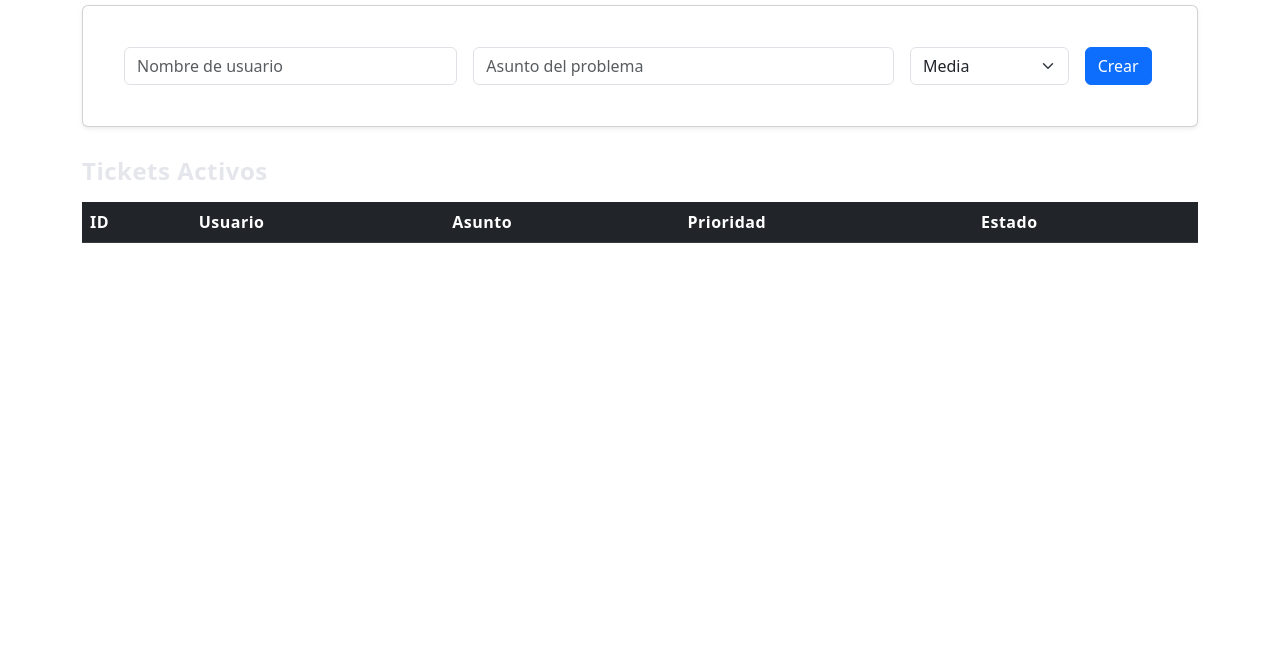
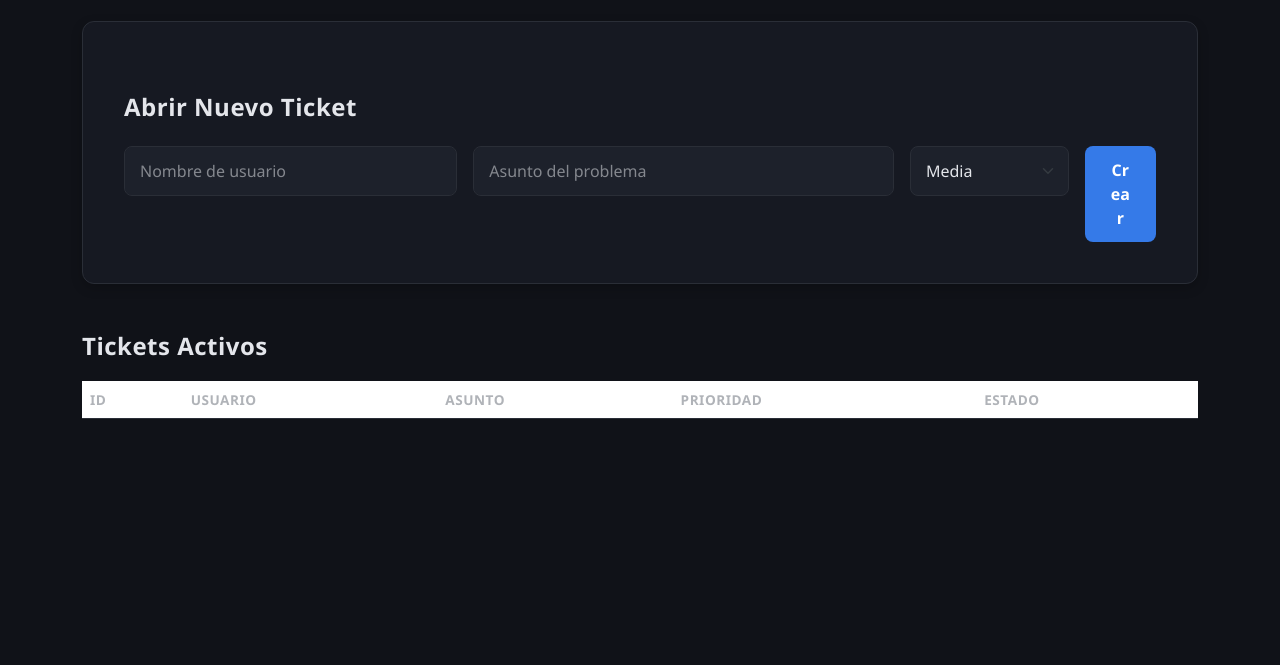
Before and after one commit to carlostapiao/Arquitectura-personal-final, a website: page app/src/public/index.html in a window 1280 px wide. Shown: the part 135-800 px from the top of the page. Drawn offline with nearby package versions, Linux system fonts and the light colour scheme; no server answers.

Commit message:
prueba 19

```diff
--- a/app/src/public/index.html
+++ b/app/src/public/index.html
@@ -4,16 +4,18 @@
     <meta charset="UTF-8">
     <meta name="viewport" content="width=device-width, initial-scale=1.0">
     <title>IT Support System - Lab 21</title>
-    <!-- El punto '.' es clave para que APIM encuentre el CSS -->
-    <link rel="stylesheet" href="./style.css">
+    <!-- Bootstrap desde CDN (Siempre funciona) -->
     <link href="https://cdn.jsdelivr.net/npm/bootstrap@5.3.0/dist/css/bootstrap.min.css" rel="stylesheet">
+    <!-- Tu estilo personalizado (Ruta relativa limpia) -->
+    <link rel="stylesheet" href="style.css">
 </head>
-<body class="container mt-5">
-    <h1 class="mb-4">IT Support System Lab 21</h1>
+<body>
+    <div class="container mt-5">
+        <h1>IT Support System</h1>
 
-    <div class="card mb-4 shadow-sm">
+        <div class="card mb-5">
             <div class="card-body">
-            <h2 class="card-title h4">Abrir Nuevo Ticket</h2>
+                <h2 class="h4 mb-4">Abrir Nuevo Ticket</h2>
                 <form id="ticketForm" class="row g-3">
                     <div class="col-md-4">
                         <input type="text" id="usuario" class="form-control" placeholder="Nombre de usuario" required>
@@ -26,20 +28,18 @@
                             <option value="Baja">Baja</option>
                             <option value="Media" selected>Media</option>
                             <option value="Alta">Alta</option>
-                        <option value="Crítica">Crítica</option>
                         </select>
                     </div>
                     <div class="col-md-1">
-                    <button type="submit" class="btn btn-primary">Crear</button>
+                        <button type="submit" class="btn btn-primary w-100">Crear</button>
                     </div>
                 </form>
             </div>
         </div>
 
         <h2 class="h4 mb-3">Tickets Activos</h2>
-    <div class="table-responsive">
-        <table class="table table-striped table-hover">
-            <thead class="table-dark">
+        <table class="table table-hover">
+            <thead>
                 <tr>
                     <th>ID</th>
                     <th>Usuario</th>
@@ -49,12 +49,12 @@
                 </tr>
             </thead>
             <tbody id="ticketsTableBody">
-                <!-- Los datos se cargan aquí vía JS -->
+                <!-- Los datos se cargarán aquí -->
             </tbody>
         </table>
     </div>
 
-    <!-- El punto '.' asegura que cargue el JS a través del APIM -->
-    <script src="./script.js"></script>
+    <!-- Script principal (Ruta relativa limpia) -->
+    <script src="script.js"></script>
 </body>
 </html>
--- a/app/src/public/style.css
+++ b/app/src/public/style.css
@@ -1,19 +1,17 @@
-/* --- style.css: MODO OSCURO PROFESIONAL (Actualizado) --- */
+/* --- style.css: MODO OSCURO PROFESIONAL --- */
 
-/* 1. Variables globales para cambiar colores fácilmente */
 :root {
-    --bg-color: #101218;        /* Fondo ultra oscuro */
-    --card-bg-color: #161922;   /* Fondo de tarjetas ligeramente más claro */
-    --text-color: #e4e6eb;      /* Texto principal claro */
-    --text-muted: #b0b3b8;     /* Texto secundario/placeholders */
-    --primary-color: #357ae8;   /* Azul brillante para acentos/botones */
-    --primary-hover: #2a62b8;   /* Azul más oscuro para hover */
-    --border-color: #2a2e37;    /* Color de bordes y líneas divisorias */
-    --success-color: #28a745;   /* Verde para badges de estado Abierto */
-    --highlight-bg: #1d212b;    /* Fondo de resaltado para inputs/filas */
+    --bg-color: #101218;
+    --card-bg-color: #161922;
+    --text-color: #e4e6eb;
+    --text-muted: #b0b3b8;
+    --primary-color: #357ae8;
+    --primary-hover: #2a62b8;
+    --border-color: #2a2e37;
+    --success-color: #28a745;
+    --highlight-bg: #1d212b;
 }
 
-/* 2. Estilos base del cuerpo */
 body {
     background-color: var(--bg-color);
     color: var(--text-color);
@@ -24,7 +22,6 @@ body {
     padding: 20px;
 }
 
-/* 3. Estilo del título principal con badge verde */
 h1 {
     color: var(--text-color);
     font-weight: 700;
@@ -33,8 +30,8 @@ h1 {
 
 h1::after {
     content: "Lab 21";
-    background-color: #1a4d2e; /* Verde oscuro tipo badge */
-    color: #81c784;           /* Verde claro para el texto */
+    background-color: #1a4d2e;
+    color: #81c784;
     font-size: 0.5em;
     font-weight: 600;
     padding: 4px 10px;
@@ -43,7 +40,6 @@ h1::after {
     vertical-align: middle;
 }
 
-/* 4. Títulos secundarios "Abrir Nuevo Ticket" y "Tickets Activos" */
 h2.h4 {
     color: var(--text-color);
     font-weight: 600;
@@ -51,7 +47,6 @@ h2.h4 {
     margin-bottom: 20px;
 }
 
-/* 5. Contenedor de "Abrir Nuevo Ticket" (Card) */
 .card {
     background-color: var(--card-bg-color);
     border: 1px solid var(--border-color);
@@ -60,40 +55,71 @@ h2.h4 {
     box-shadow: 0 4px 12px rgba(0,0,0,0.2) !important;
 }
 
-/* Quitamos el título interno de la tarjeta si lo tenías */
 .card-title {
     display: none;
 }
 
-/* 6. Estilos de los inputs y el select */
 .form-control, .form-select {
-    background-color: #1d212b; /* Fondo de input más oscuro */
+    background-color: #1d212b;
     border: 1px solid var(--border-color);
     color: var(--text-color);
     border-radius: 8px;
     padding: 12px 15px;
-    transition: border-color 0.2s, box-shadow 0.2s;
 }
 
-/* Placeholders de los inputs */
 .form-control::placeholder {
     color: var(--text-muted);
     opacity: 0.7;
 }
 
-/* Efecto de foco en inputs */
 .form-control:focus, .form-select:focus {
     background-color: #1d212b;
     border-color: var(--primary-color);
     color: var(--text-color);
     box-shadow: 0 0 0 3px rgba(53, 122, 232, 0.2);
+    outline: none;
 }
 
-/* Estilo para las opciones del select (para que no salgan blancas) */
 .form-select option {
     background-color: var(--card-bg-color);
     color: var(--text-color);
 }
 
-/* 7. Estilo del Botón "Crear Ticket" azul */
+/* AQUÍ ESTABA EL ERROR: Regla completada y cerrada */
 .btn-primary {
+    background-color: var(--primary-color);
+    border: none;
+    border-radius: 8px;
+    font-weight: 600;
+    padding: 12px 24px;
+    color: white;
+    transition: background-color 0.2s;
+}
+
+.btn-primary:hover {
+    background-color: var(--primary-hover);
+}
+
+/* Estilos para la tabla */
+.table {
+    color: var(--text-color);
+    margin-top: 20px;
+}
+
+.table thead th {
+    color: var(--text-muted);
+    border-bottom: 1px solid var(--border-color);
+    text-transform: uppercase;
+    font-size: 0.85rem;
+}
+
+.table tbody td {
+    border-bottom: 1px solid var(--border-color);
+    padding: 15px;
+    vertical-align: middle;
+}
+
+.badge.bg-success {
+    background-color: #1a4d2e !important;
+    color: #a7f3d0;
+}
```
Also changed, not shown: app/server.js (+14 -18 lines). Lines whose indentation alone changed are shown as unchanged.
